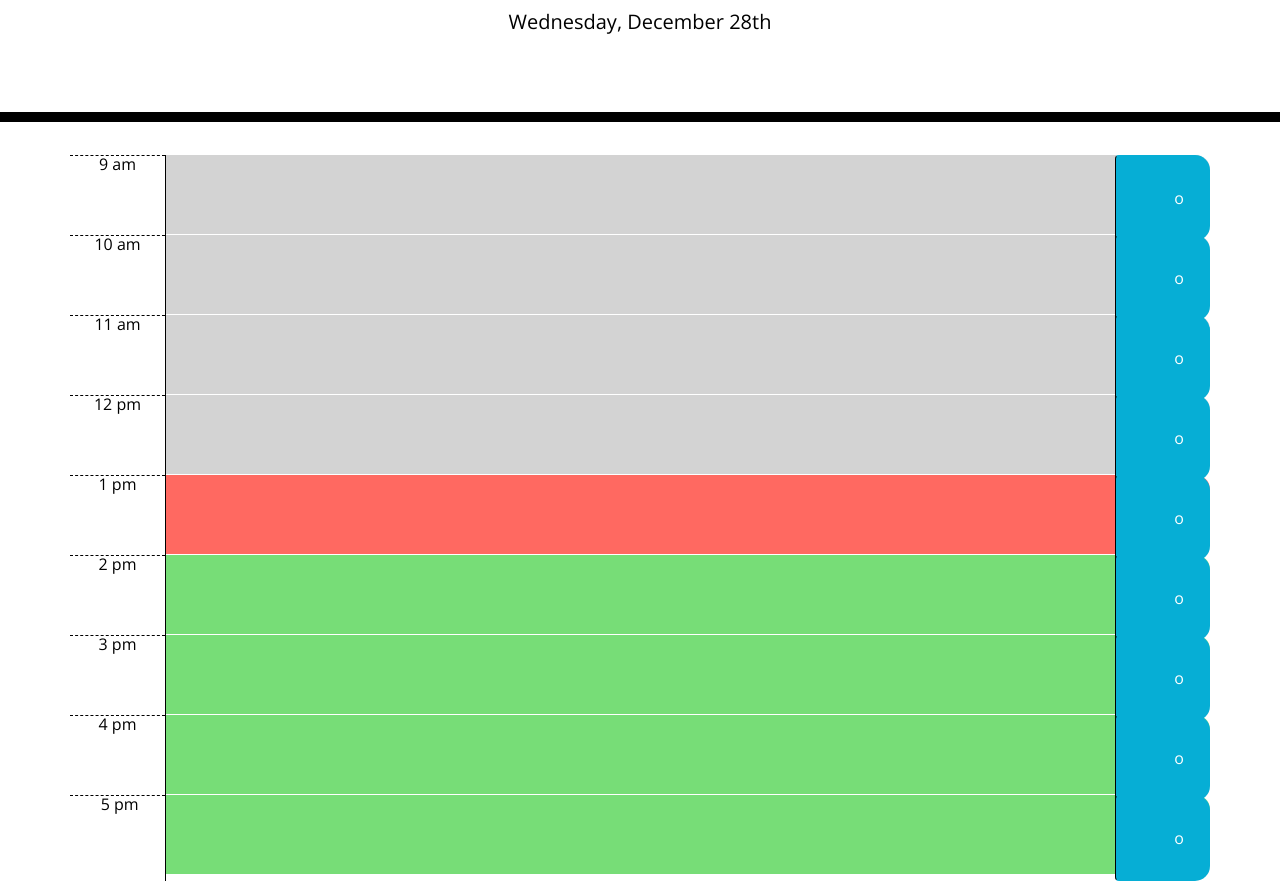
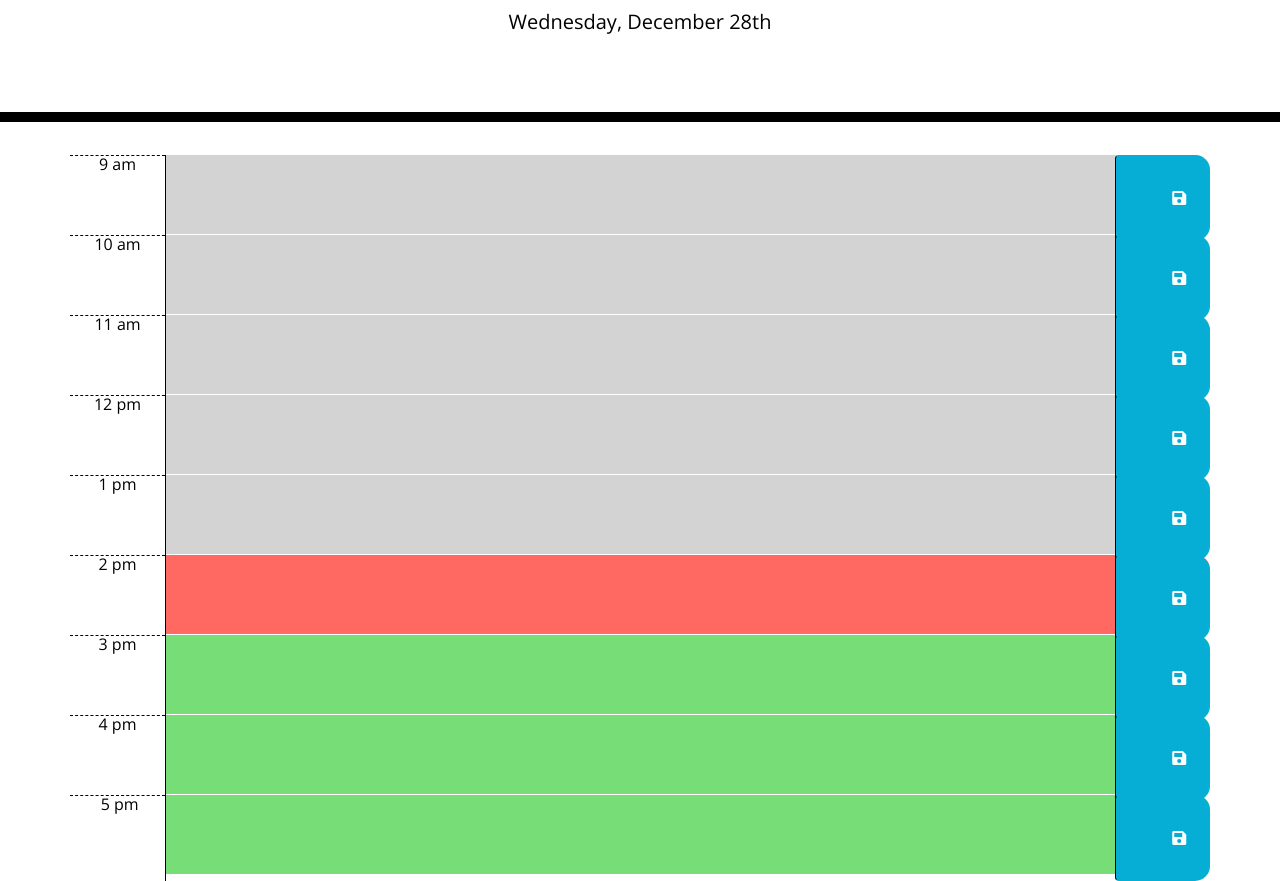
Before and after one commit to Sarahhagen2191/Work-Planner-App, a plain HTML site: page index.html in a window 1280 px wide. Shown: the part 182-1063 px from the top of the page. Drawn offline with nearby package versions, Linux system fonts and the light colour scheme.

Commit message:
add save icon/add localstorage

```diff
--- a/assets/css/style.css
+++ b/assets/css/style.css
@@ -73,5 +73,5 @@ textarea {
 
 .saveBtn i:hover {
   font-size: 20px;
-  transition: all 0.3s ease-in-out;
+  transition: all .3s ease-in-out;
 }
--- a/assets/js/scripts.js
+++ b/assets/js/scripts.js
@@ -1,33 +1,83 @@
 //Display the current date at the top of the application
 var $currentDay = $("#currentDay");
 var $timeBlocks = $(".time-block");
+var $scheduleArea = $(".schedule");
+
+var toDoItems = [];
+//each object has a hour property and a text property
 
 var currentDate = moment().format("dddd, MMMM Do");
 var currentHour = moment().format("H");
-console.log(currentHour);
-currentHour = 13;
 
-// Create the time blocks for each hour of the working day 9 - 5
+
+//display current date
 $currentDay.text(currentDate);
 
+//add style to time blocks to show where we are in the day
 $timeBlocks.each(function(){
   var $thisBlock = $(this);
-  console.log($thisBlock.attr("data-hour"));
-  console.log(currentHour);
+  var thisBlockHr = parseInt($thisBlock.attr("data-hour"));
 
-  if( $thisBlock.attr("data-hour") == currentHour){
+  if( thisBlockHr == currentHour){
     $thisBlock.addClass("present").removeClass("past future");
   }
-  if ($thisBlock.attr("data-hour") < currentHour){
+
+  if (thisBlockHr < currentHour){
     $thisBlock.addClass("past").removeClass("present future");
   }
-  if ($thisBlock.attr("data-hour") > currentHour){
 
+  if (thisBlockHr > currentHour){
     $thisBlock.addClass("future").removeClass("past present");
   }
 });
 
 
+/*var todos = localStorage.getItem("todos");
+var parsedTodos = JSON.parse(todos);
+console.log(parsedTodos);*/
+function initializeTodos(){
+    //just in case we want to update with more timeblock, i will not hardcode timeblocks num here
+    $timeBlocks.each(function(){
+      var $thisBlock = $(this);
+      var toDoObject = {};
+      toDoObject.hour = parseInt($thisBlock.attr("data-hour"));
+      toDoItems.push(toDoObject);
+    }); //this might not be the best bc this is will be set if theres nothing in local storage... but if there IS something in local storage.
+
+    localStorage.setItem("todos", JSON.stringify(toDoItems));
+    //console.log(toDoItems);
+  }
+
+  function renderSchedule(){
+
+}
+
+function saveHandler(){
+//event.preventDefault();
+if (event.target.matches("button")){
+
+  var hourToUpdate = event.target.parentElement.getAttribute("data-hour");
+  var itemToAdd = (($(event.target).parent()).children("textarea")).val();
+  //i was having issues bc i was mixing javascript selectors with jquery functions... lets fix his
+
+  //see which item we need to update based on the hour of the button clicked matching
+  for (var j = 0; j < toDoItems.length; j++){
+    if (toDoItems[j].hour == hourToUpdate){
+      //set its text to what was added to textarea
+      toDoItems[j].text = itemToAdd;
+    }
+  }
+}
+  //renderSchedule();
+  console.log(toDoItems);
+}
+
+//add event listener to buttons
+$().ready(function(){
+  initializeTodos();
+  $scheduleArea.click(saveHandler);
+
+});
 
 // Colour code the time block based on the curent time - using css classes?
 
@@ -37,12 +87,3 @@ $timeBlocks.each(function(){
 
 
 //Bring any data from localStorage into the timeblocks when the page loads
-
-
-
-
-
-
-// var thisMoment = moment().format();
-// console.log(moment());
-// console.log(thisMoment);
--- a/index.html
+++ b/index.html
@@ -19,73 +19,73 @@
     <p class="lead">A simple calendar app for scheduling your work day</p>
     <p id="currentDay" class="lead"></p>
   </header>
-  <div class="container">
+  <div class="container schedule">
     <!-- Timeblocks go here -->
     <div class="row time-block" data-hour="9">
       <div class="col-2 col-lg-1 hour">9 am</div>
       <textarea class="col-8 col-lg-10"></textarea>
-      <button class=" col-2 col-lg-1 btn btn-block saveBtn">
-        o
+      <button class=" col-2 col-lg-1 btn btn-block saveBtn text-center">
+        <i class="fas fa-save"></i>
       </button>
     </div>
 
     <div class="row time-block" data-hour="10">
       <div class="col-2 col-lg-1 hour">10 am</div>
       <textarea class="col-8 col-lg-10"></textarea>
-      <button class=" col-2 col-lg-1 btn btn-block saveBtn">
-        o
+      <button class=" col-2 col-lg-1 btn btn-block saveBtn text-center">
+        <i class="fas fa-save"></i>
       </button>
 
     </div>
     <div class="row time-block" data-hour="11">
       <div class="col-2 col-lg-1 hour">11 am</div>
       <textarea class="col-8 col-lg-10"></textarea>
-      <button class=" col-2 col-lg-1 btn btn-block saveBtn">
-        o
+      <button class=" col-2 col-lg-1 btn btn-block saveBtn text-center">
+        <i class="fas fa-save"></i>
       </button>
     </div>
     <div class="row time-block" data-hour="12">
       <div class="col-2 col-lg-1 hour">12 pm</div>
       <textarea class="col-8 col-lg-10"></textarea>
-      <button class=" col-2 col-lg-1 btn btn-block saveBtn">
-        o
+      <button class=" col-2 col-lg-1 btn btn-block saveBtn text-center">
+        <i class="fas fa-save"></i>
       </button>
     </div>
 
     <div class="row time-block" data-hour="13">
       <div class="col-2 col-lg-1 hour">1 pm</div>
       <textarea class="col-8 col-lg-10"></textarea>
-      <button class=" col-2 col-lg-1 btn btn-block saveBtn">
-        o
+      <button class=" col-2 col-lg-1 btn btn-block saveBtn text-center">
+        <i class="fas fa-save"></i>
       </button>
     </div>
     <div class="row time-block" data-hour="14">
       <div class="col-2 col-lg-1 hour">2 pm</div>
       <textarea class="col-8 col-lg-10"></textarea>
-      <button class=" col-2 col-lg-1 btn btn-block saveBtn">
-        o
+      <button class=" col-2 col-lg-1 btn btn-block saveBtn text-center">
+        <i class="fas fa-save"></i>
       </button>
     </div>
   <div class="row time-block" data-hour="15">
       <div class="col-2 col-lg-1 hour">3 pm</div>
       <textarea class="col-8 col-lg-10"></textarea>
-      <button class=" col-2 col-lg-1 btn btn-block saveBtn">
-        o
+      <button class=" col-2 col-lg-1 btn btn-block saveBtn text-center">
+        <i class="fas fa-save"></i>
       </button>
     </div>
     <div class="row time-block" data-hour="16">
       <div class="col-2 col-lg-1 hour">4 pm</div>
       <textarea class="col-8 col-lg-10"></textarea>
-      <button class=" col-2 col-lg-1 btn btn-block saveBtn">
-        o
+      <button class=" col-2 col-lg-1 btn btn-block saveBtn text-center">
+        <i class="fas fa-save"></i>
       </button>
     </div>
 
     <div class="row time-block" data-hour="17">
       <div class="col-2 col-lg-1 hour"> 5 pm</div>
       <textarea class="col-8 col-lg-10"></textarea>
-      <button class=" col-2 col-lg-1 btn btn-block saveBtn">
-        o
+      <button class=" col-2 col-lg-1 btn btn-block saveBtn text-center">
+        <i class="fas fa-save"></i>
       </button>
     </div>
 
```
